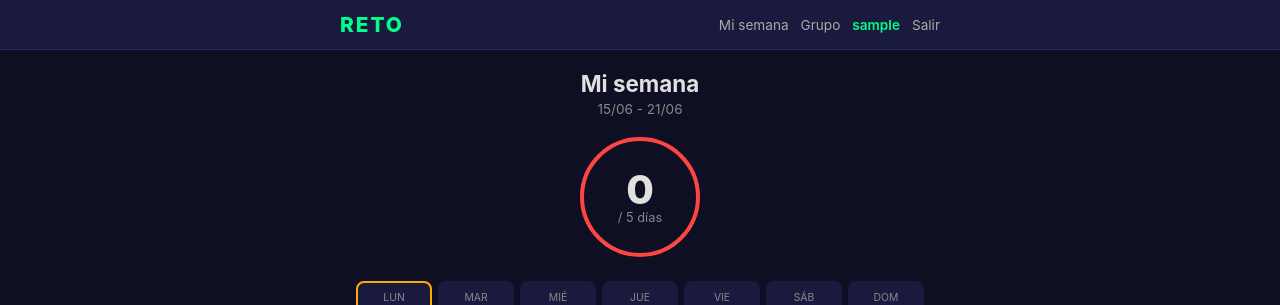
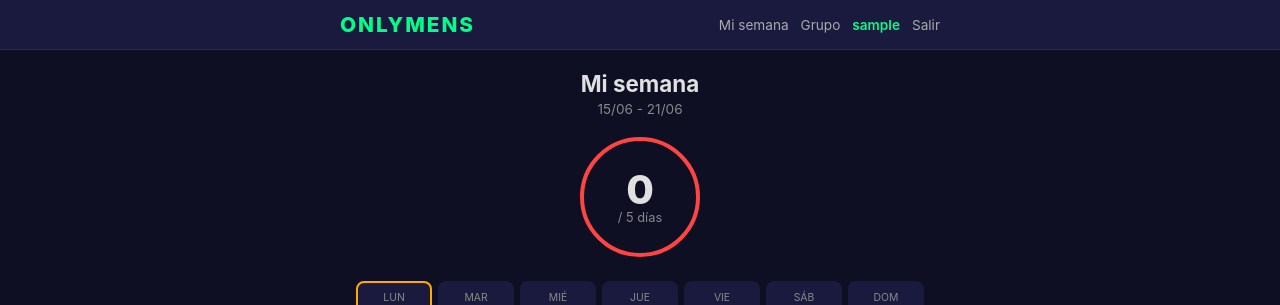
Before and after one commit to Litios0912/reto-entrenamiento, a Flask app: page /dashboard in a window 1280 px wide. Shown: the top 305 px of the page. Run offline with Flask 3, Linux system fonts and the light colour scheme; the visitor is signed in with stand-in values (Sample User, id 1); data that the repository does not hold is empty.

Commit message:
cambio nombre a ONLYMENS

```diff
--- a/templates/base.html
+++ b/templates/base.html
@@ -9,7 +9,7 @@
 <body>
     <nav>
         <div class="nav-container">
-            <a href="{{ url_for('dashboard') }}" class="nav-brand">RETO</a>
+            <a href="{{ url_for('dashboard') }}" class="nav-brand">ONLYMENS</a>
             <div class="nav-links">
                 {% if current_user.is_authenticated %}
                     <a href="{{ url_for('dashboard') }}">Mi semana</a>
```
